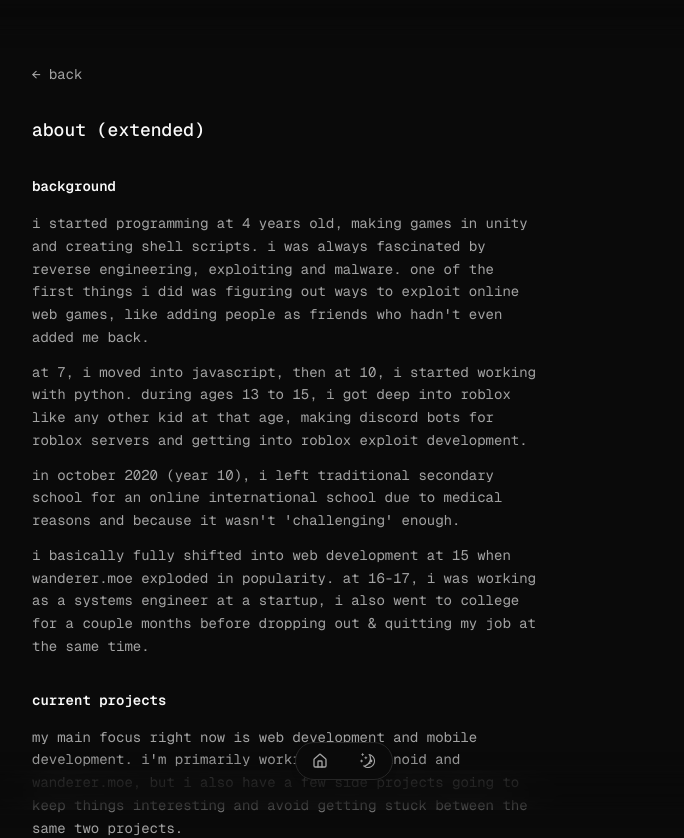
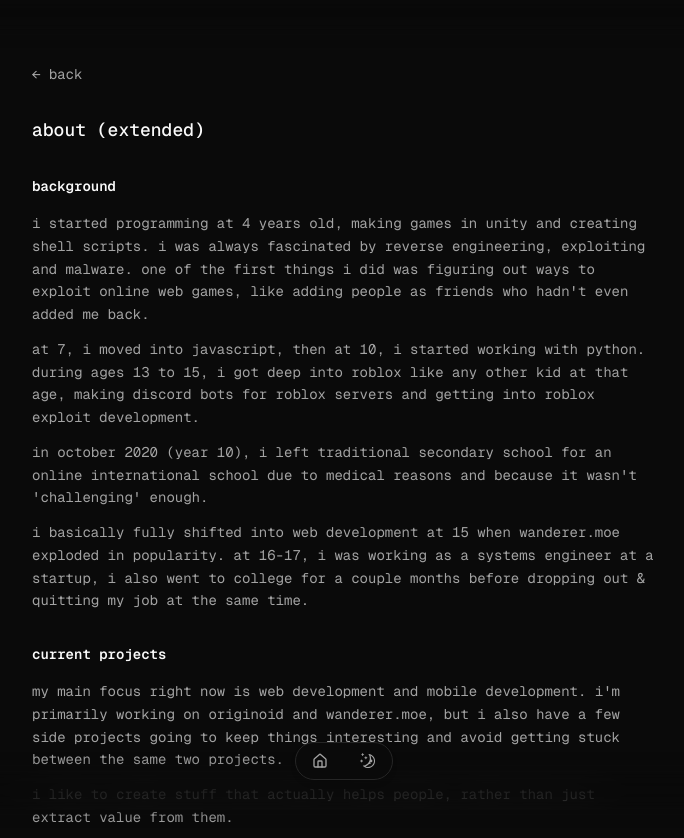
Before and after one commit to dromzeh/dromzeh.dev, a Next.js app: page /about-extended in a window 1280 px wide. Shown: the top 838 px of the page, without its empty margins (296-980 px from the left). Built offline with nearby package versions, Linux system fonts and the light colour scheme.

Commit message:
fix scaling, more ranting.. etc

```diff
--- a/src/app/about-extended/page.tsx
+++ b/src/app/about-extended/page.tsx
@@ -10,7 +10,7 @@ export const metadata: Metadata = {
 export default function About() {
     return (
         <div className="min-h-screen max-w-2xl mx-auto px-6 py-16">
-            <div className="max-w-lg">
+            <div className="max-w-2xl">
                 <div className="space-y-8">
                     <header className="space-y-4">
                         <div className="flex items-center justify-between text-sm text-muted-foreground mb-8">
--- a/src/app/not-found.tsx
+++ b/src/app/not-found.tsx
@@ -4,7 +4,7 @@ export default function NotFound() {
     return (
         <div className="flex items-center justify-center h-screen">
             <div className="text-center text-foreground">
-                <div className="max-w-lg space-y-4 flex flex-col">
+                <div className="max-w-2xl space-y-4 flex flex-col">
                     <h1 className="text-7xl font-bold">404</h1>
                     <p className="text-lg">
                         The page you&apos;re looking for doesn&apos;t exist or
--- a/src/app/page.tsx
+++ b/src/app/page.tsx
@@ -14,7 +14,7 @@ export const metadata: Metadata = {
 export default function Home() {
     return (
         <div className="min-h-screen max-w-2xl mx-auto px-6 py-16">
-            <div className="max-w-lg">
+            <div className="max-w-2xl">
                 <main className="space-y-12">
                     <ContactContainer />
                     <LanyardProfile />
--- a/src/app/posts/[id]/page.tsx
+++ b/src/app/posts/[id]/page.tsx
@@ -46,7 +46,7 @@ async function PostPage({ params: { id } }: Props) {
 
     return (
         <div className="min-h-screen max-w-2xl mx-auto px-6 py-16">
-            <div className="max-w-lg">
+            <div className="max-w-2xl">
                 <header className="mb-12">
                     <div className="flex items-center justify-between text-sm text-muted-foreground mb-8">
                         <Link
```
